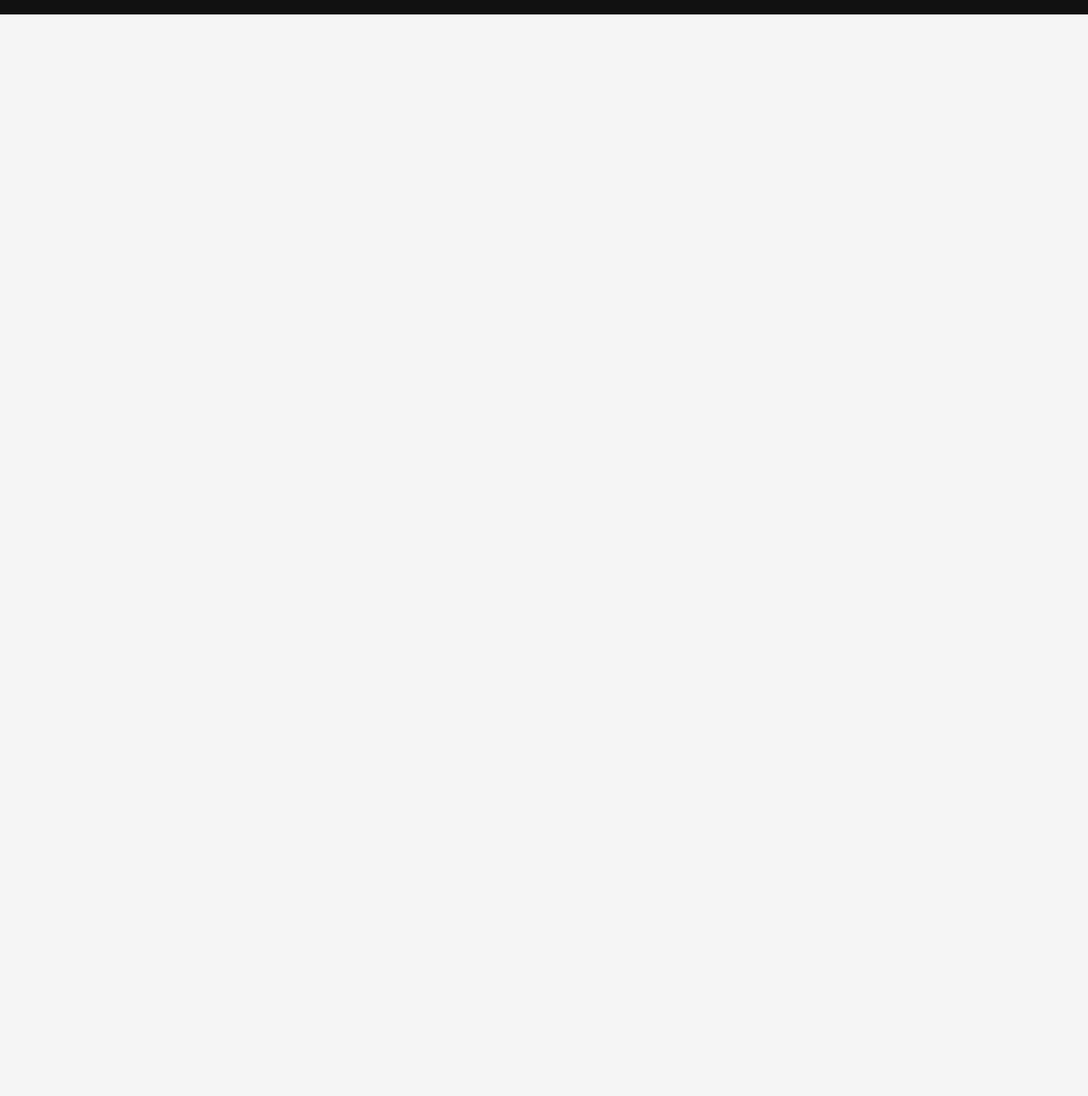
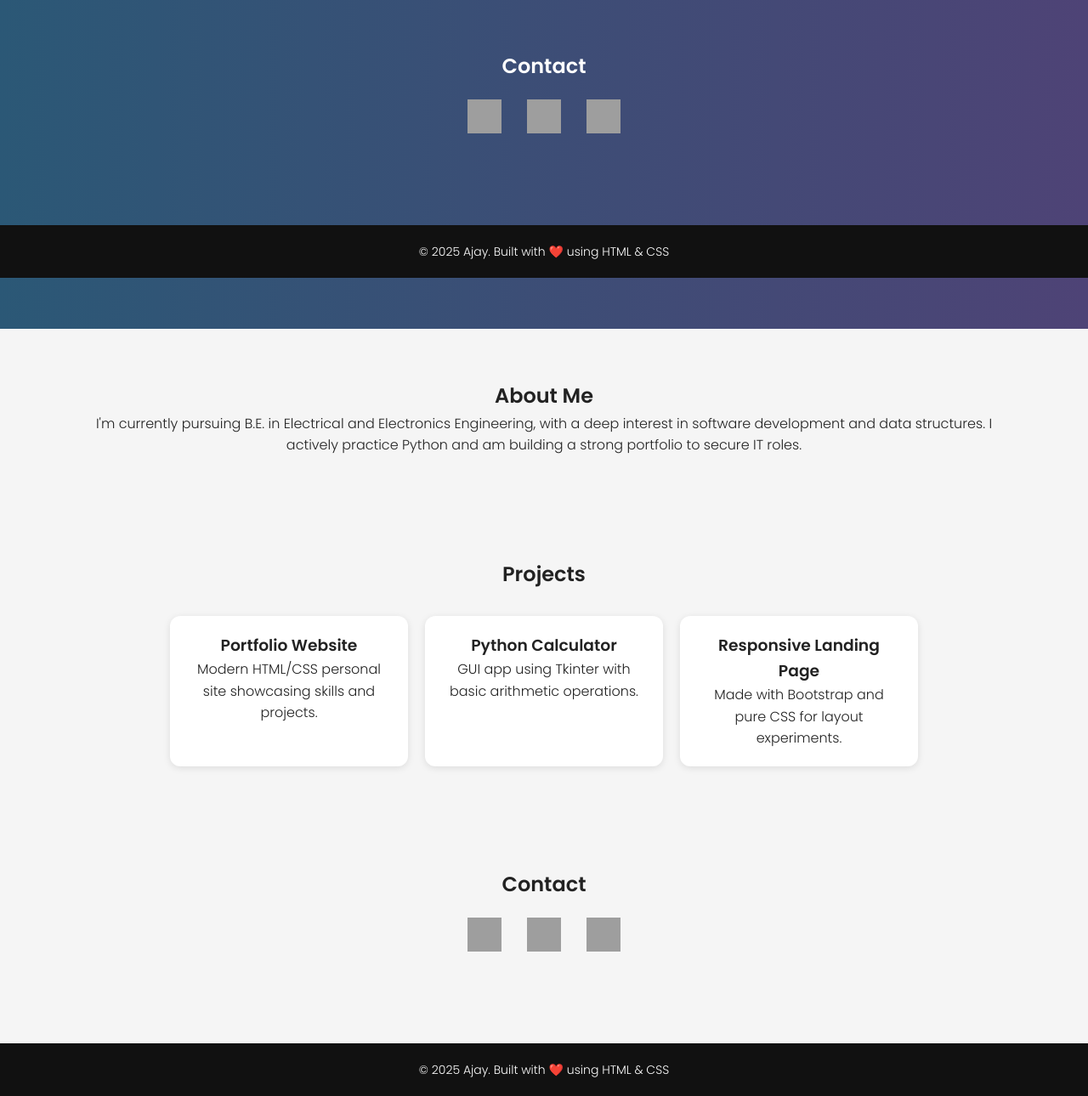
Before and after one commit to ajay2005-code/porfolio-html-css, a plain HTML site: page index.html in a window 1280 px wide. Shown: the part 1378-2668 px from the top of the page at 85% size. Before the commit the page ends 1395 px from the top, so only its background shows below. Drawn offline with Linux system fonts and the light colour scheme; grey boxes are pictures that could not be loaded.

Commit message:
Update index.html

```diff
--- a/index.html
+++ b/index.html
@@ -30,6 +30,39 @@
       </div>
       <div class="hero-image">
         <img src="orewa.jpg" alt="Ajay's Photo" />
+      </div>
+    </div><!DOCTYPE html>
+<html lang="en">
+<head>
+  <meta charset="UTF-8" />
+  <meta name="viewport" content="width=device-width, initial-scale=1.0"/>
+  <title>Ajay | Portfolio</title>
+  <link rel="stylesheet" href="app.css" />
+  <link href="https://fonts.googleapis.com/css2?family=Poppins:wght@300;600&display=swap" rel="stylesheet">
+</head>
+<body>
+  <header>
+    <div class="container">
+      <h1 class="logo">Ajay</h1>
+      <nav>
+        <ul class="nav-links">
+          <li><a href="#about">About</a></li>
+          <li><a href="#projects">Projects</a></li>
+          <li><a href="#contact">Contact</a></li>
+        </ul>
+      </nav>
+    </div>
+  </header>
+
+  <section class="hero">
+    <div class="container hero-content">
+      <div class="hero-text">
+        <h2>Hi, I'm Ajay 👋</h2>
+        <p>EEE Graduate | Aspiring Software Developer</p>
+        <a href="#projects" class="btn">Explore Projects</a>
+      </div>
+      <div class="hero-image">
+        <img src="images/orewa.jpg" alt="Ajay's Photo" />
       </div>
     </div>
   </section>
@@ -85,3 +118,57 @@
   </footer>
 </body>
 </html>
+
+  </section>
+
+  <section id="about" class="about">
+    <div class="container">
+      <h2>About Me</h2>
+      <p>
+        I'm currently pursuing B.E. in Electrical and Electronics Engineering, with a deep interest in software development and data structures. I actively practice Python and am building a strong portfolio to secure IT roles.
+      </p>
+    </div>
+  </section>
+
+  <section id="projects" class="projects">
+    <div class="container">
+      <h2>Projects</h2>
+      <div class="project-list">
+        <div class="project">
+          <h3>Portfolio Website</h3>
+          <p>Modern HTML/CSS personal site showcasing skills and projects.</p>
+        </div>
+        <div class="project">
+          <h3>Python Calculator</h3>
+          <p>GUI app using Tkinter with basic arithmetic operations.</p>
+        </div>
+        <div class="project">
+          <h3>Responsive Landing Page</h3>
+          <p>Made with Bootstrap and pure CSS for layout experiments.</p>
+        </div>
+      </div>
+    </div>
+  </section>
+
+  <section id="contact" class="contact">
+    <div class="container">
+      <h2>Contact</h2>
+      <div class="contact-links">
+        <a href="mailto:b2677186@gmail.com" target="_blank">
+          <img src="https://img.icons8.com/fluency/48/000000/gmail-new.png" alt="Email">
+        </a>
+        <a href="https://www.linkedin.com/in/ajayb2005" target="_blank">
+          <img src="https://img.icons8.com/color/48/000000/linkedin.png" alt="LinkedIn">
+        </a>
+        <a href="https://github.com/ajay2005-code" target="_blank">
+          <img src="https://img.icons8.com/ios-glyphs/48/000000/github.png" alt="GitHub">
+        </a>
+      </div>
+    </div>
+  </section>
+
+  <footer>
+    <p>© 2025 Ajay. Built with ❤️ using HTML & CSS</p>
+  </footer>
+</body>
+</html>
```
